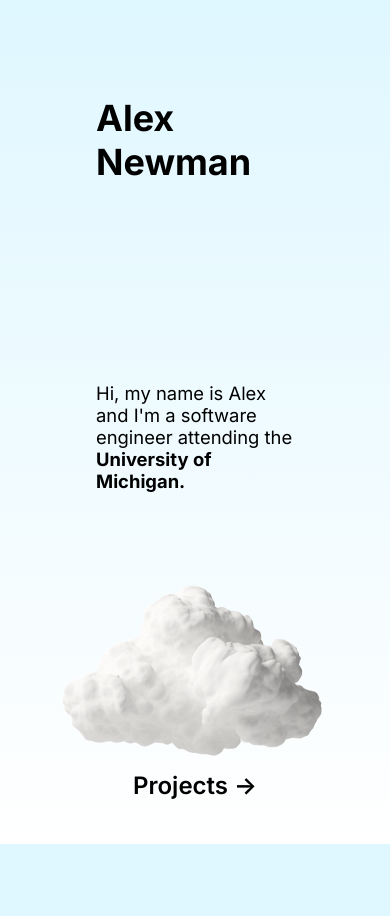
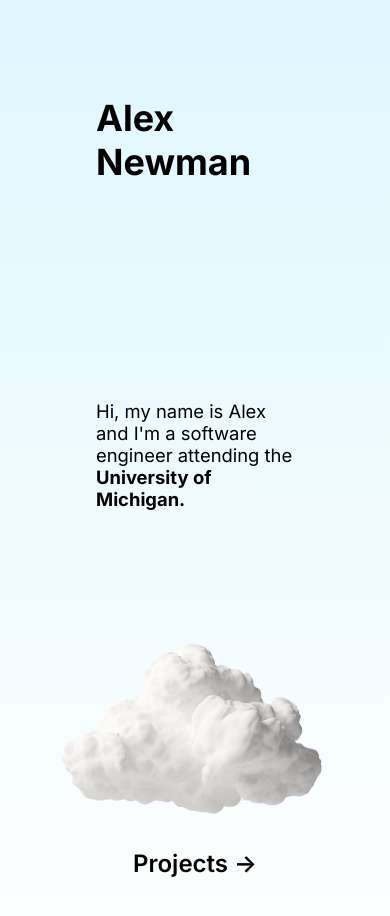
Before and after one commit to alexbnewman/alexbnewman.github.io, a Next.js app: page / in a window 390 px wide. Shown: the top 916 px of the page. Before the commit the page ends 844 px from the top, so only its background shows below. Built offline with nearby package versions, Linux system fonts and the light colour scheme.

Commit message:
Homepage workable for now. Needs to be optimized for mobile, though. Possibly later add in some sort of lightening graphic.

```diff
--- a/src/app/components/nav.tsx
+++ b/src/app/components/homeNav.tsx
@@ -6,7 +6,7 @@ import Image from "next/image";
 import NavLink from "./navLink";
 import styles from "./nav.module.css";
 
-export default function Nav() {
+export default function HomeNav() {
   const pathname = usePathname();
 
   return (
--- a/src/app/components/nav.module.css
+++ b/src/app/components/nav.module.css
@@ -24,12 +24,14 @@
     border: 1px solid rgba(var(--card-border-rgb), 0);
     transition: background 200ms, border 200ms;
     position: relative;
+    height: 275px;
+    overflow: hidden;
 }
 
 .cloud {
     position: absolute;
     z-index: 1;
-    top: -165px;
+    top: -20%;
 }
 
 .card span, .card h2 {
@@ -45,7 +47,7 @@
 .card h2 {
     font-weight: 600;
     margin-bottom: 0.7rem;
-    top: 80px;
+    top: 87%;
 }
 
 /* Enable hover only on non-touch devices */
--- a/src/app/page.module.css
+++ b/src/app/page.module.css
@@ -14,6 +14,7 @@
 
 .main p {
   font-size: 1.15rem;
+  margin-top: 5.5rem;
 }
 
 .code {
--- a/src/app/page.tsx
+++ b/src/app/page.tsx
@@ -1,6 +1,6 @@
 import Image from "next/image";
 import styles from "./page.module.css";
-import Nav from "./components/nav";
+import HomeNav from "./components/homeNav";
 import Script from "next/script";
 
 export default function Home() {
@@ -16,7 +16,7 @@ export default function Home() {
             <b>University of Michigan.</b>
           </p>
         </div>
-          <Nav />
+        <HomeNav />
       </main>
     </>
   );
```
Lines whose indentation alone changed are shown as unchanged.
